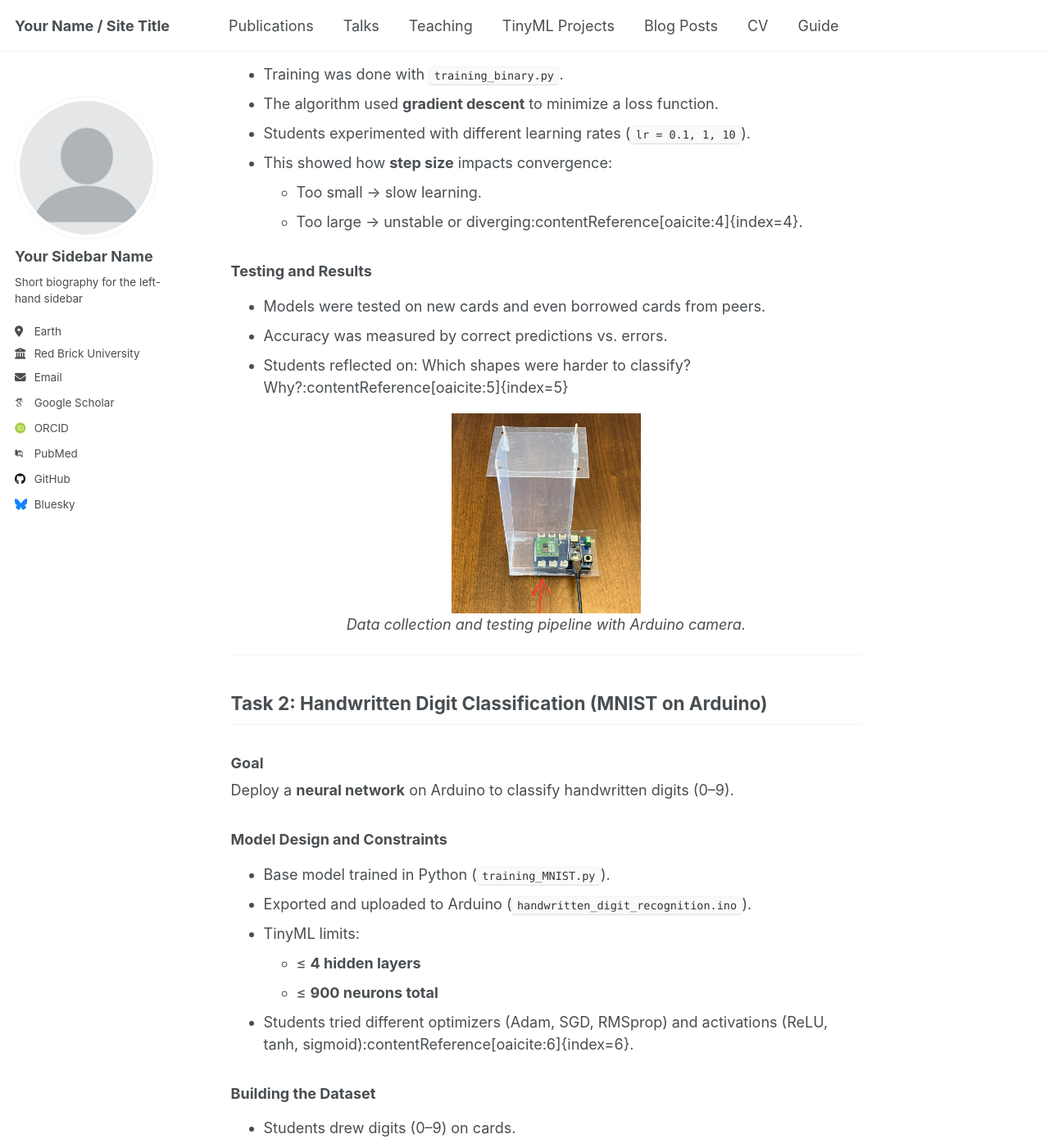
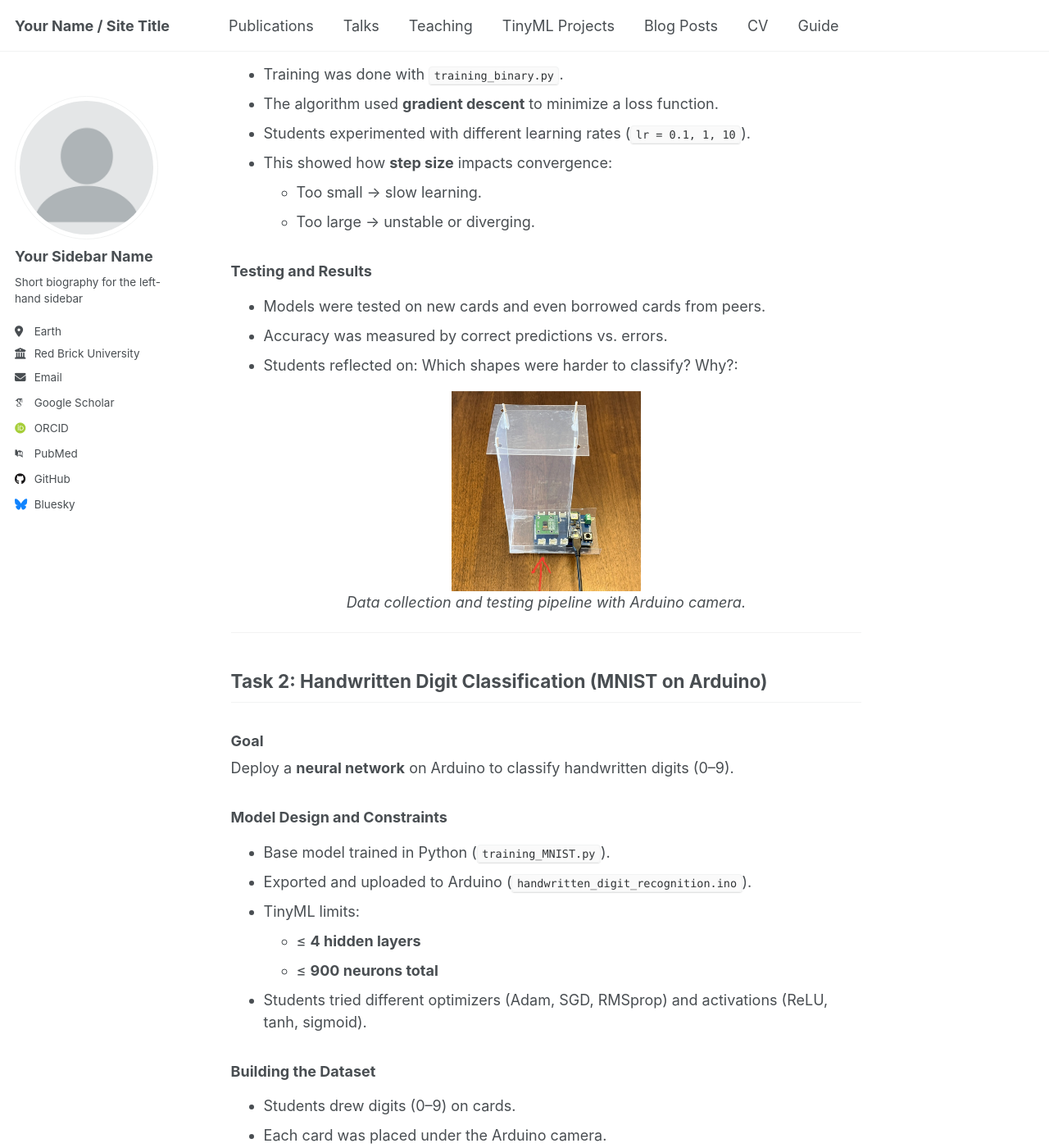
Before and after one commit to cmelcher/cmelcher.github.io, a Jekyll site: the page built from tinyml/summer2025.md, in a window 1280 px wide and 1400 px high, scrolled down 2237 px. Shown: the whole window at 82% size. Built offline with Jekyll 4.4.1, drawn with Linux system fonts in a browser that asks for light colours; some web fonts are replaced; a script that is not in the unit is left out; some of the changed text lies outside the part shown.

Commit message:
Update summer2025.md

```diff
--- a/tinyml/summer2025.md
+++ b/tinyml/summer2025.md
@@ -39,7 +39,7 @@ Key features:
 - Run entirely **on-device** without cloud or internet.
 - Applications include **embedded vision**, **speech recognition**, and **sensor data processing**.
 
-In this camp, TinyML enabled **real-time classification** of shapes and handwritten digits directly on the Arduino board:contentReference[oaicite:2]{index=2}.
+In this camp, TinyML enabled **real-time classification** of shapes and handwritten digits directly on the Arduino board.
 
 ---
 
@@ -52,7 +52,7 @@ Train a simple classifier to distinguish between **stars** and **circles** using
 - Students created **sticker cards** with stars and circles.
 - Each card was placed in front of the Arduino camera.
 - Images were captured using a Python script (`reading_image.py`).
-- Labels were assigned (`1 = star`, `0 = circle`):contentReference[oaicite:3]{index=3}.
+- Labels were assigned (`1 = star`, `0 = circle`)
 
 <p align="center">
   <img src="/assets/tinyml/summer2025/star.jpg"
@@ -67,13 +67,12 @@ Train a simple classifier to distinguish between **stars** and **circles** using
 - Students experimented with different learning rates (`lr = 0.1, 1, 10`).
 - This showed how **step size** impacts convergence:
   - Too small → slow learning.
-  - Too large → unstable or diverging:contentReference[oaicite:4]{index=4}.
+  - Too large → unstable or diverging.
 
 ### Testing and Results
 - Models were tested on new cards and even borrowed cards from peers.
 - Accuracy was measured by correct predictions vs. errors.
-- Students reflected on: Which shapes were harder to classify? Why?:contentReference[oaicite:5]{index=5}
-
+- Students reflected on: Which shapes were harder to classify? Why?:
 <p align="center">
   <img src="/assets/tinyml/summer2025/kitsetup1.jpeg"
        alt="Arduino camera setup for data collection and testing"
@@ -94,12 +93,12 @@ Deploy a **neural network** on Arduino to classify handwritten digits (0–9).
 - TinyML limits:
   - ≤ **4 hidden layers**
   - ≤ **900 neurons total**
-- Students tried different optimizers (Adam, SGD, RMSprop) and activations (ReLU, tanh, sigmoid):contentReference[oaicite:6]{index=6}.
+- Students tried different optimizers (Adam, SGD, RMSprop) and activations (ReLU, tanh, sigmoid).
 
 ### Building the Dataset
 - Students drew digits (0–9) on cards.
 - Each card was placed under the Arduino camera.
-- Image capture required pressing **reset + onboard buttons**:contentReference[oaicite:7]{index=7}.
+- Image capture required pressing **reset + onboard buttons**.
 
 <p align="center">
   <img src="/assets/tinyml/summer2025/numbers.jpg"
@@ -114,7 +113,7 @@ Deploy a **neural network** on Arduino to classify handwritten digits (0–9).
 - Observations:
   - Some digits were consistently harder to classify.
   - Increasing model complexity could improve accuracy, but risked overfitting.
-  - Trade-offs highlighted the challenge of deploying ML under **hardware constraints**:contentReference[oaicite:8]{index=8}:contentReference[oaicite:9]{index=9}.
+  - Trade-offs highlighted the challenge of deploying ML under **hardware constraints**.
 
 ---
 
```
